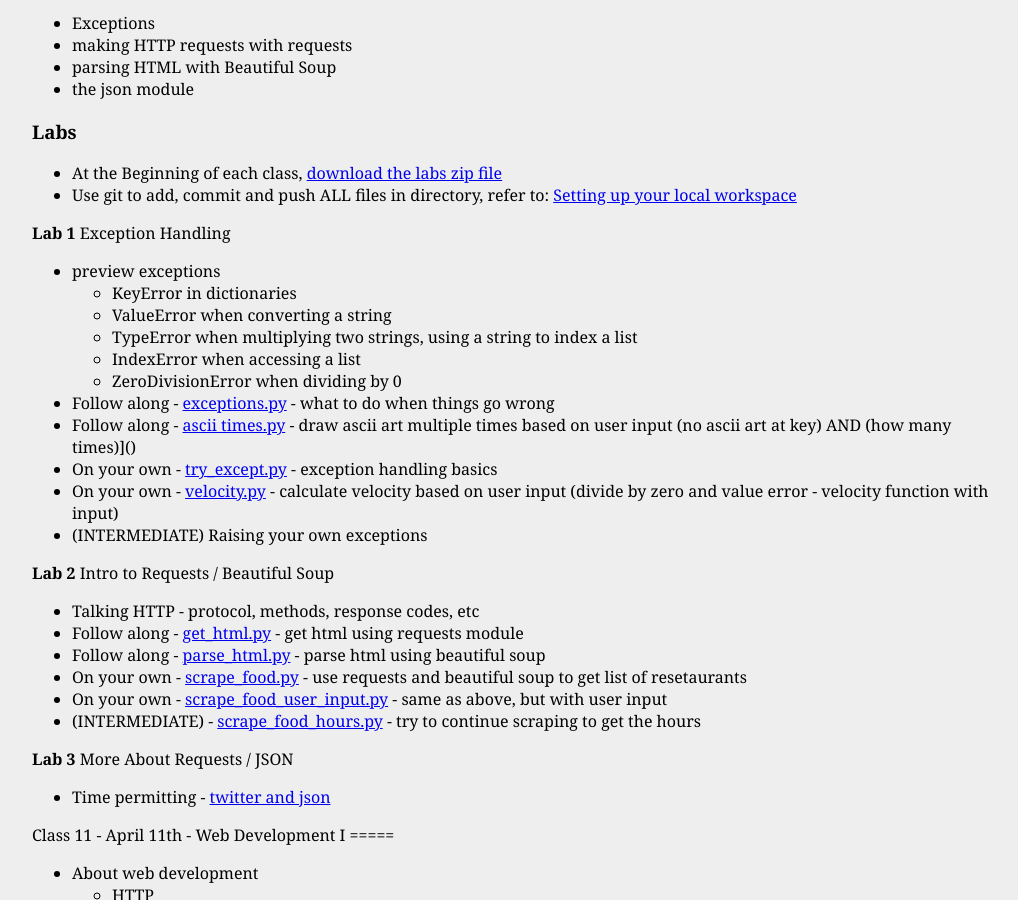
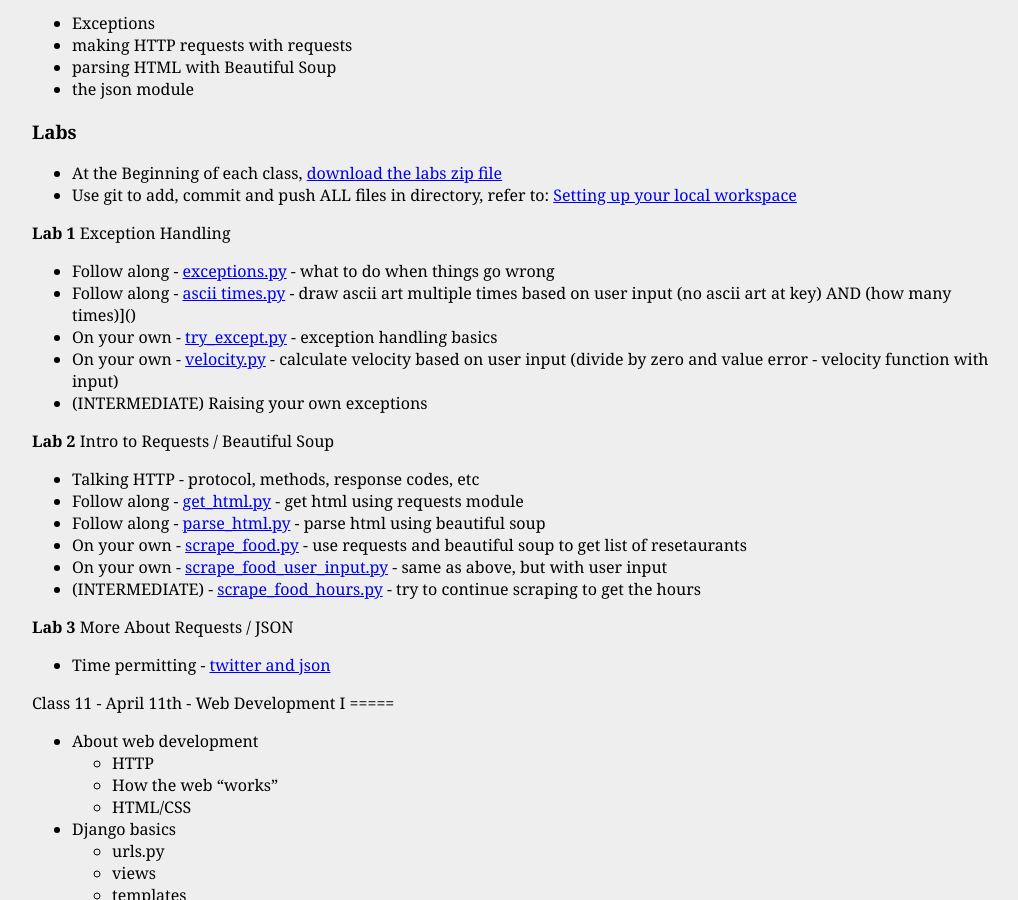
Before and after one commit to jversoza/MTEC2002, a Jekyll site: the page built from syllabus.markdown, in a window 1280 px wide and 900 px high, scrolled down 8613 px. Shown: the whole window, without its empty margins (128-1146 px from the left). Built offline with Jekyll 4.4.1, drawn with Linux system fonts in a browser that asks for light colours.

Commit message:
removed preview for exception types

```diff
--- a/syllabus.markdown
+++ b/syllabus.markdown
@@ -387,12 +387,6 @@ Class 10 - April 4th - Exceptions and Testing, Consuming the Web
 * Use git to add, commit and push ALL files in directory, refer to: [Setting up your local workspace](git.html)
 
 __Lab 1__ Exception Handling
-* preview exceptions
-	* KeyError in dictionaries
-	* ValueError when converting a string
-	* TypeError when multiplying two strings, using  a string to index a list
-	* IndexError when accessing a list
-	* ZeroDivisionError when dividing by 0
 * Follow along - [exceptions.py](class10/labs/exceptions.py) - what to do when things go wrong
 * Follow along - [ascii times.py](class10/labs/ascii_times.py) - draw ascii art multiple times based on user input (no ascii art at key) AND (how many times)]()
 * On your own - [try_except.py](class10/labs/try_except.py) - exception handling basics
```
